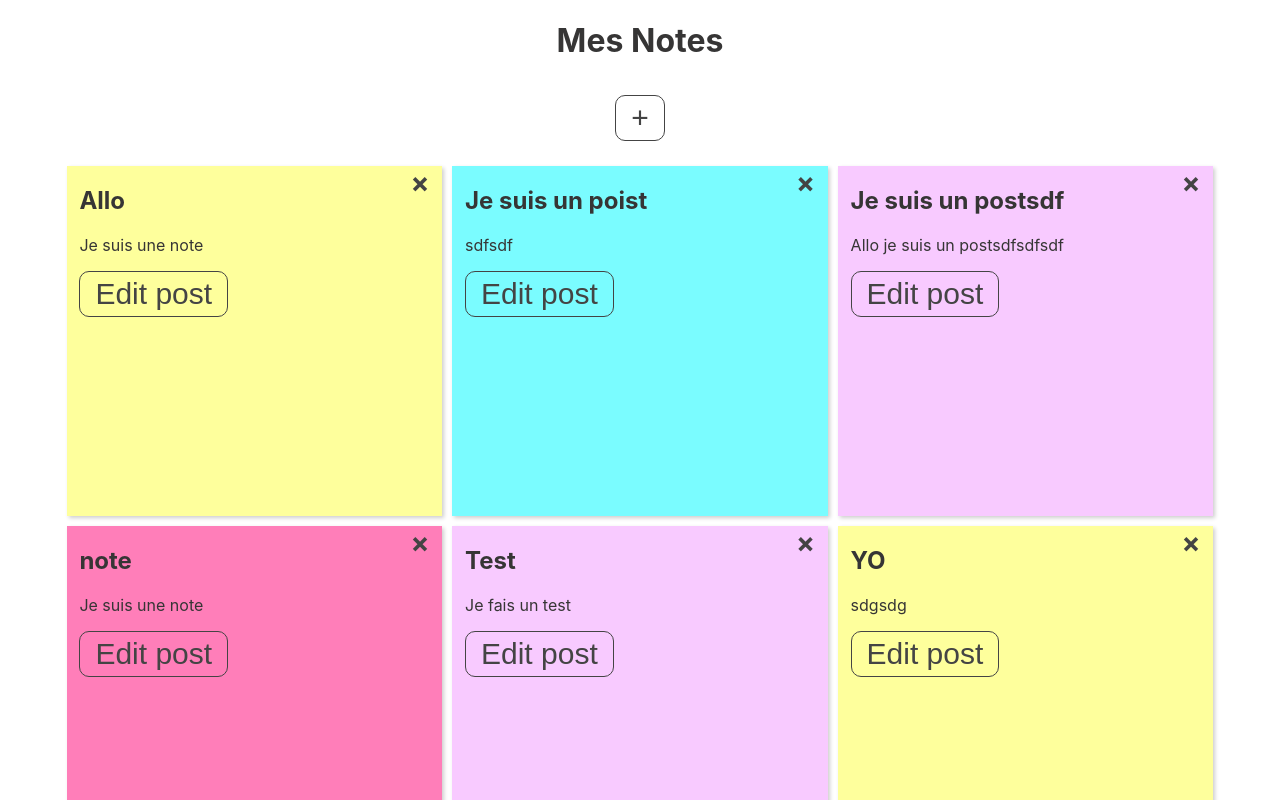
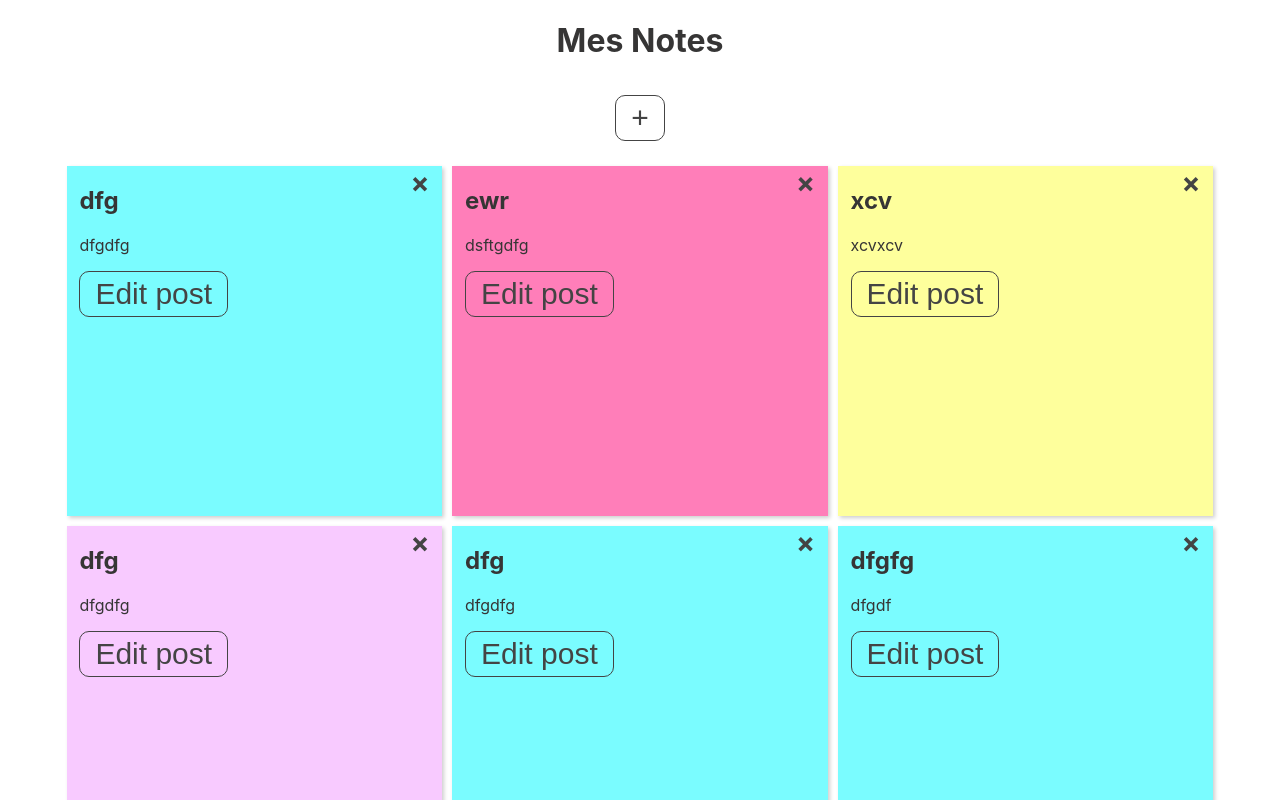
Before and after one commit to stephaniecot/sticky-notes, a React (Create React App) app: page /posts in a window 1280 px wide. Shown: the top 800 px of the page. Built offline with nearby package versions, Linux system fonts and the light colour scheme; data requests are answered from the project's data file.

Commit message:
changement x

```diff
--- a/db.json
+++ b/db.json
@@ -48,6 +48,55 @@
       "createdAt": "2022-04-10T19:19:43.163Z",
       "content": "Je suis une note",
       "color": "banana"
+    },
+    {
+      "id": "ba9m0k",
+      "title": "dfgfg",
+      "createdAt": "2022-04-10T19:43:30.146Z",
+      "content": "dfgdf",
+      "color": "aqua"
+    },
+    {
+      "id": "epsmo",
+      "title": "dfgfg",
+      "createdAt": "2022-04-10T19:44:57.106Z",
+      "content": "dfgdf",
+      "color": "aqua"
+    },
+    {
+      "id": "8bp5u",
+      "title": "dfg",
+      "createdAt": "2022-04-10T19:45:01.703Z",
+      "content": "dfgdfg",
+      "color": "aqua"
+    },
+    {
+      "id": "6tcts",
+      "title": "dfg",
+      "createdAt": "2022-04-10T19:45:05.311Z",
+      "content": "dfgdfg",
+      "color": "lavender"
+    },
+    {
+      "id": "hhefz",
+      "title": "xcv",
+      "createdAt": "2022-04-10T19:45:24.782Z",
+      "content": "xcvxcv",
+      "color": "banana"
+    },
+    {
+      "id": "5u6iql",
+      "title": "ewr",
+      "createdAt": "2022-04-10T19:55:07.014Z",
+      "content": "dsftgdfg",
+      "color": "pink"
+    },
+    {
+      "id": "3hl9e",
+      "title": "dfg",
+      "createdAt": "2022-04-10T19:55:16.718Z",
+      "content": "dfgdfg",
+      "color": "aqua"
     }
   ],
   "comments": [],
--- a/src/components/AddPost.css
+++ b/src/components/AddPost.css
@@ -15,6 +15,7 @@
     padding: 15px;
     border-radius: 50%;
     margin: 5px;
+    cursor: pointer;
 }
 
 .color-picker input[type="radio"]:checked + label {
--- a/src/components/AddPost.js
+++ b/src/components/AddPost.js
@@ -5,8 +5,6 @@ import Axios from "axios"
 import './AddPost.css';
 import Button from './UI/Button/Button';
 import ColorPicker from './UI/Form/ColorPicker';
-
-
 
 const AddPost = (props) => {
     const [title, setTitle] = useState('')
@@ -16,6 +14,8 @@ const AddPost = (props) => {
 
     const [hasError, setHasError] = useState(null)
     const navigate = useNavigate();
+
+
 
 
 
@@ -49,6 +49,7 @@ const AddPost = (props) => {
 
     return (
         <div onClose={props.onClose}>
+              <span onClick={props.onClose} className="close">&times;</span>
                 <h2>Ajouter une note</h2>
 
                 <form onSubmit={handleOnSubmit}>
--- a/src/components/EditPost.js
+++ b/src/components/EditPost.js
@@ -55,7 +55,7 @@ const EditPost = (props) => {
     return (
 
             <div onClose={props.onClose}>
-                    <h2>Edit</h2>
+                    <h2>Modifier une note</h2>
 
                     <form onSubmit={handleOnSubmit}>
                     <div className={`${'post-it'} ${color}`}>
--- a/src/components/Post.js
+++ b/src/components/Post.js
@@ -6,8 +6,6 @@ import Button from './UI/Button/Button';
 
 const Post = (props) => {
     const navigate = useNavigate()
-
-
     const variableClass = props.post.color;
 
     return (
--- a/src/components/Posts.js
+++ b/src/components/Posts.js
@@ -2,11 +2,24 @@ import React, { useEffect, useState } from "react";
 import PostService from "../services/PostService";
 import Post from './Post';
 import Button from './UI/Button/Button';
+import AddPost from "./AddPost";
 import { useNavigate } from 'react-router-dom'
 
 const Posts = () => {
     const navigate = useNavigate()
     const [posts, setPosts] = useState([])
+    const [showAddPost, setOpenAddPost] = useState(false);
+
+
+    const openAddPost = () => {
+        setOpenAddPost(true);
+      }
+
+      const closeAddPost = () => {
+        setOpenAddPost(false);
+      }
+
+
     const fetchPosts = () => {
         PostService.getAllPosts().then(res => {
             setPosts(res.data)
@@ -21,6 +34,7 @@ const Posts = () => {
     }
 
 
+
     const sortByCreatedAt = (thePosts) => thePosts.sort((a, b) => new Date(b.createdAt).getTime() - new Date(a.createdAt).getTime())
 
     useEffect(() => {
@@ -30,9 +44,13 @@ const Posts = () => {
     return (
         <>
             <h1>Mes Notes</h1>
-            <Button buttonHandler={() => navigate('/addPost')} >+</Button>
+            {/* <Button buttonHandler={() => navigate('/addPost')} >+</Button> */}
+            <Button buttonHandler={openAddPost}>+</Button>
+            {showAddPost && <AddPost onClose={closeAddPost} />}
             <div className='dashboard'>
-                {posts.length > 0 && sortByCreatedAt(posts).map(p => <Post key={p.id} post={p} handleOnDelete={handleOnDelete} />)}
+                {posts.length > 0 && sortByCreatedAt(posts).map(p =>
+                <Post key={p.id} post={p} handleOnDelete={handleOnDelete} />
+                )}
             </div>
         </>
     )
```
